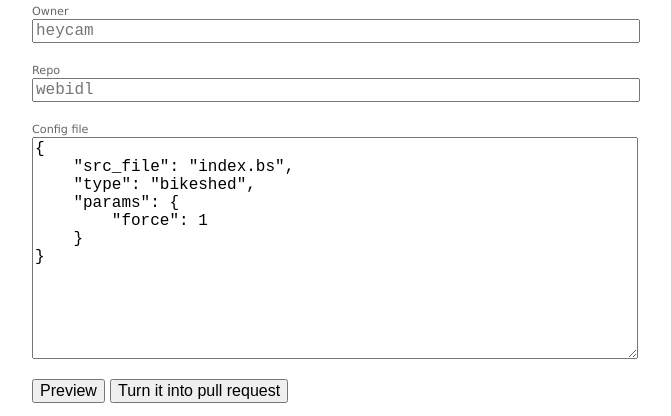
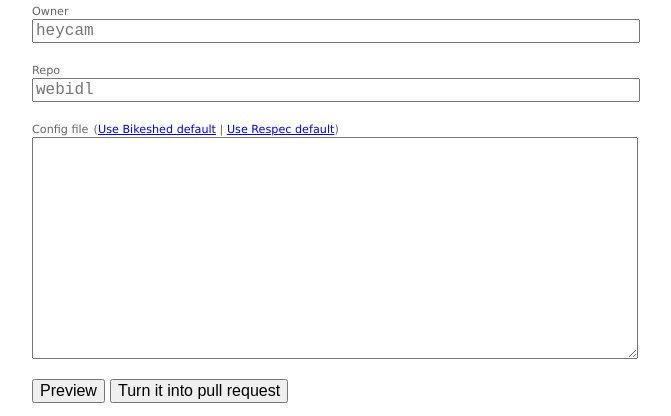
Before and after one commit to tobie/pr-preview, a website: page docs/config.html in a window 1280 px wide. Shown: the part 119-535 px from the top of the page, without its empty margins (6-677 px from the left). Drawn offline with Linux system fonts and the light colour scheme.

Commit message:
Add default config files.

```diff
--- a/docs/config.html
+++ b/docs/config.html
@@ -30,7 +30,7 @@
    }
 
 
-   label {
+   label, small {
      font-size: 0.7em;
    }
 	</style>
@@ -50,20 +50,8 @@
         </p>
 
         <p>
-            <label for="config">Config file</label><br />
-            <textarea id="config" name=config rows="12" placeholder='{
-    "src_file": "index.bs",
-    "type": "bikeshed",
-    "params": {
-        "force": 1
-    }
-}'>{
-    "src_file": "index.bs",
-    "type": "bikeshed",
-    "params": {
-        "force": 1
-    }
-}</textarea></p>
+            <label for="config">Config file</label> <small>(<a id=bikeshed href="#">Use Bikeshed default</a> | <a id=respec href="#">Use Respec default</a>)</small><br />
+            <textarea id="config" name=config rows="12"></textarea></p>
 
         <p>
             <input type="submit" name="validate" formtarget="preview" value="Preview">
@@ -72,7 +60,7 @@
     </form>
 
 
-  <iframe name="preview" src="data:,Waiting%20for%20your%20input..." frameborder=0></iframe>
+  <iframe name="preview" src="" frameborder=0></iframe>
 
 
 <script type="text/javascript" charset="utf-8">
@@ -93,6 +81,15 @@ if (document.addEventListener) {
       reader.readAsText(f);
     }
   }, false);
+
+  document.querySelector("#bikeshed").addEventListener('click', function(e) {
+    e.preventDefault();
+    document.querySelector("#config").value = '{\n    "src_file": "index.bs",\n    "type": "bikeshed",\n    "params": {\n        "force": 1\n    }\n}';
+  }, false);
+  document.querySelector("#respec").addEventListener('click', function(e) {
+    e.preventDefault();
+    document.querySelector("#config").value = '{\n    "src_file": "index.html",\n    "type": "respec"\n}';
+  }, false);
 }
 
 </script>
```
